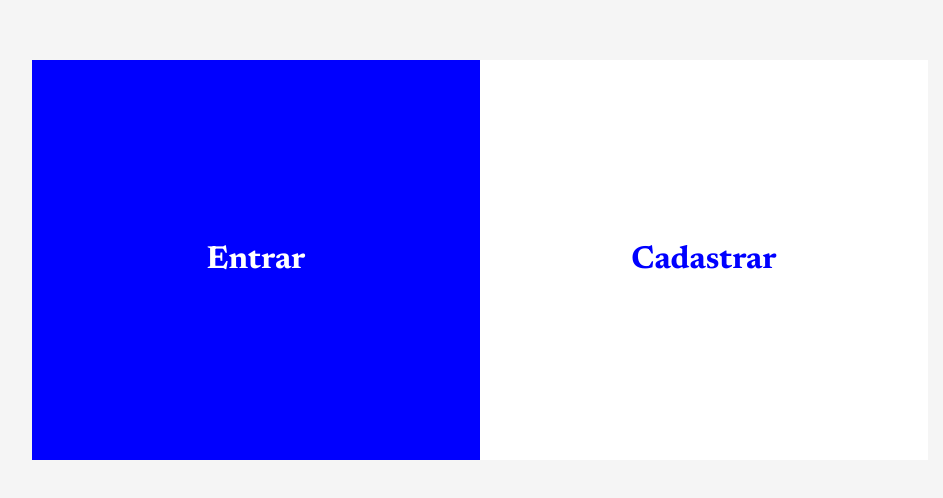
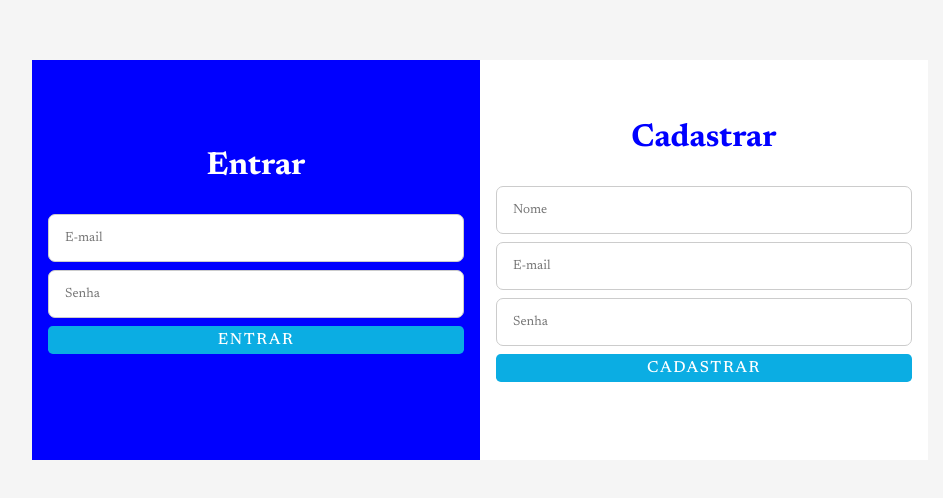
Before and after one commit to douglas-dmc/spa-breakingnews, a React (Vite) app: page /auth in a window 1280 px wide. Shown: the part 140-638 px from the top of the page, without its empty margins (160-1103 px from the left). Built offline with nearby package versions, Linux system fonts and the light colour scheme.

Commit message:
padronizando componentes

```diff
--- /dev/null
+++ b/src/components/Button/Button.jsx
@@ -0,0 +1,5 @@
+import { ButtonSpace } from "./ButtonStyled"
+
+export function Button({ type, text }) {
+    return <ButtonSpace type={type}>{text}</ButtonSpace>
+}
--- /dev/null
+++ b/src/components/Button/ButtonStyled.jsx
@@ -0,0 +1,21 @@
+import styled from 'styled-components'
+
+export const ButtonSpace = styled.button`
+    background-color: #0bade3;
+    border: none;
+    outline: none;
+    font-size: 1rem;
+    padding: 0.4rem 1rem;
+    color: #fff;
+    transition: all 0.4s ease-in-out;
+    cursor: pointer;
+    border-radius: 0.3rem;
+    width: auto;
+    font-weight: 500;
+    letter-spacing: 0.1rem;
+    text-transform: uppercase;
+
+    &:hover {
+        background-color: #0a86af;
+    }
+`
--- /dev/null
+++ b/src/components/Input/Input.jsx
@@ -0,0 +1,7 @@
+import { InputSpace } from "./InputStyled"
+
+export function Input({ type, placeholder, name }) {
+    return (
+        <InputSpace type={type} placeholder={placeholder} name={name} />
+    )
+}
--- /dev/null
+++ b/src/components/Input/InputStyled.jsx
@@ -0,0 +1,7 @@
+import styled from 'styled-components'
+
+export const InputSpace = styled.input`
+    padding: 1rem;
+    border-radius: 7px;
+    border: 1px solid #ccc;
+`
--- a/src/components/Navbar/Navbar.jsx
+++ b/src/components/Navbar/Navbar.jsx
@@ -1,16 +1,17 @@
 import { Link, Outlet, useNavigate } from "react-router-dom"
 import logo from "../../images/LogoBN.png"
-import { Button, ErrorSpan, ImageLogo, InputSpace, Nav } from "./NavbarStyled"
+import { ErrorSpan, ImageLogo, InputSpace, Nav } from "./NavbarStyled"
 import { useForm } from "react-hook-form"
 import { z } from "zod"
 import { zodResolver } from "@hookform/resolvers/zod"
+import { Button } from "../Button/Button"
 
 const searchSchema = z.object({
     title: z
         .string()
         .nonempty({ message: "A pesquisa não pode ser vazia!" })
         .refine((value) => !/^\s*$/.test(value), {
-            message: "A pesquisa não pode ser vazia!"
+            message: "A pesquisa não pode ser vazia!",
         }),
 })
 
@@ -31,8 +32,8 @@ export function Navbar() {
         reset()
     }
 
-    function goAuth(){
-        navigate('/auth')
+    function goAuth() {
+        navigate("/auth")
     }
 
     return (
@@ -56,7 +57,9 @@ export function Navbar() {
                     <ImageLogo src={logo} alt="Logo Breaking News" />
                 </Link>
 
-                <Button onClick={goAuth}>Entrar</Button>
+                <Link to="/auth">
+                    <Button onClick={goAuth} type="button" text="Entrar" />
+                </Link>
             </Nav>
             {errors.title && <ErrorSpan>{errors.title.message}</ErrorSpan>}
             <Outlet />
--- a/src/components/Navbar/NavbarStyled.jsx
+++ b/src/components/Navbar/NavbarStyled.jsx
@@ -57,25 +57,6 @@ export const InputSpace = styled.div`
     }
 `
 
-export const Button = styled.button`
-    background-color: #0bade3;
-    border: none;
-    outline: none;
-    font-size: 1rem;
-    padding: 0.4rem 1rem;
-    color: #fff;
-    transition: all 0.3s ease-in-out;
-    cursor: pointer;
-    border-radius: 0.3rem;
-    font-family: Roboto, arial;
-    font-weight: 500;
-    letter-spacing: 0.1rem;
-    text-transform: uppercase;
-
-    &:hover {
-        background-color: #0a86af;
-    }
-`
 
 export const ErrorSpan = styled.span`
     background-color: #ffaeae;
--- a/src/pages/Authentication/Authentication.jsx
+++ b/src/pages/Authentication/Authentication.jsx
@@ -1,3 +1,5 @@
+import { Button } from "../../components/Button/Button"
+import { Input } from "../../components/Input/Input"
 import { AuthContainer, Section } from "./AuthenticationStyled"
 
 export function Authentication() {
@@ -5,9 +7,45 @@ export function Authentication() {
         <AuthContainer>
             <Section type="signin">
                 <h2>Entrar</h2>
+                <form>
+                    <Input
+                        type="email"
+                        placeholder="E-mail"
+                        name="email"
+                        // register={inRegister}
+                    />
+                    <Input
+                        type="password"
+                        placeholder="Senha"
+                        name="email"
+                        // register={inRegister}
+                    />
+                    <Button type="submit" text="Entrar" />
+                </form>
             </Section>
             <Section type="signup">
                 <h2>Cadastrar</h2>
+                <form>
+                    <Input
+                        type="text"
+                        placeholder="Nome"
+                        name="name"
+                        // register={inRegister}
+                    />
+                    <Input
+                        type="email"
+                        placeholder="E-mail"
+                        name="email"
+                        // register={inRegister}
+                    />
+                    <Input
+                        type="password"
+                        placeholder="Senha"
+                        name="email"
+                        // register={inRegister}
+                    />
+                    <Button type="submit" text="Cadastrar" />
+                </form>
             </Section>
         </AuthContainer>
     )
--- a/src/pages/Authentication/AuthenticationStyled.jsx
+++ b/src/pages/Authentication/AuthenticationStyled.jsx
@@ -12,7 +12,8 @@ export const AuthContainer = styled.div`
         display: flex;
         flex-direction: column;
         gap: 0.5rem;
-        width: 100%;
+        width: auto;
+        padding: 1rem;
     }
 `
 
```
